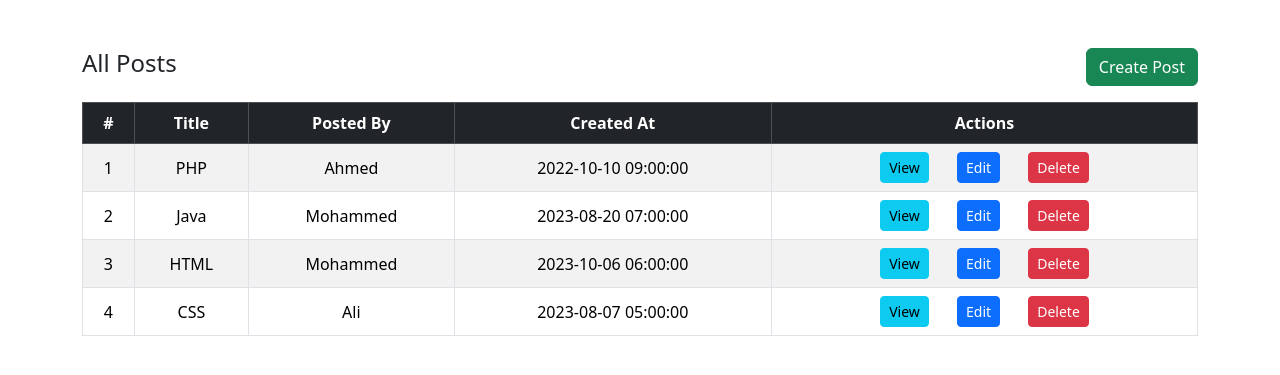
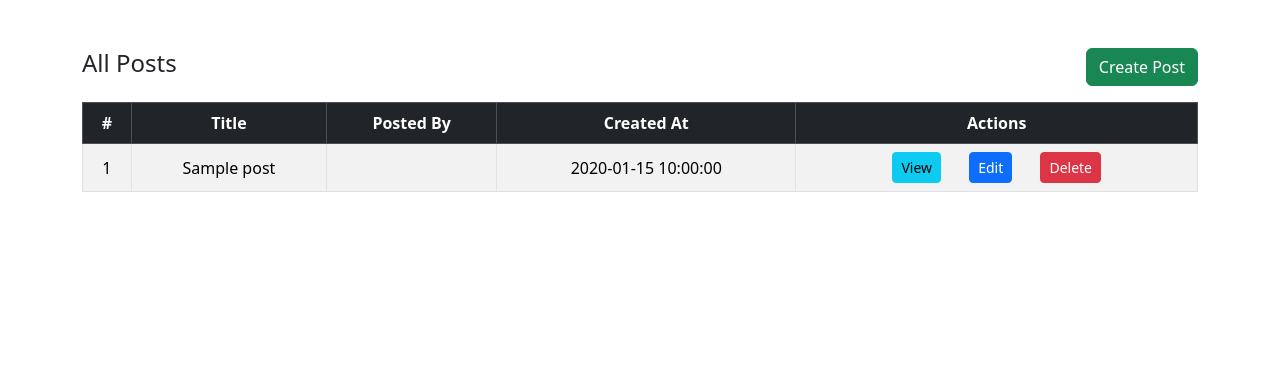
Before and after one commit to Abdulrahman1Fiqi/Blog-Website, a Laravel app: page /posts in a window 1280 px wide. Shown: the part 56-431 px from the top of the page. Run offline with Laravel 12, Linux system fonts and the light colour scheme; tables that the repository leaves empty hold one stand-in row (values such as "Sample post").

Commit message:
Connect posts table to index view

```diff
--- a/app/Http/Controllers/PostController.php
+++ b/app/Http/Controllers/PostController.php
@@ -2,18 +2,17 @@
 
 namespace App\Http\Controllers;
 
+use App\Models\Post;
 use Illuminate\Http\Request;
 
 class PostController extends Controller
 {
     public function index(){
-        $allPosts=[
-            ['id'=>1,'title'=>'PHP','Poste_by'=>'Ahmed','Created_at'=> '2022-10-10 09:00:00'],
-            ['id'=>2,'title'=>'Java','Poste_by'=>'Mohammed','Created_at'=> '2023-08-20 07:00:00'],
-            ['id'=>3,'title'=>'HTML','Poste_by'=>'Mohammed','Created_at'=> '2023-10-06 06:00:00'],
-            ['id'=>4,'title'=>'CSS','Poste_by'=>'Ali','Created_at'=> '2023-08-07 05:00:00'],
-        ];
-        return view('posts.index',['posts'=>$allPosts]);
+
+        $postsFromDB=Post::all();
+
+
+        return view('posts.index',['posts'=>$postsFromDB]);
     }
 
 
--- /dev/null
+++ b/app/Models/Post.php
@@ -0,0 +1,10 @@
+<?php
+
+namespace App\Models;
+
+use Illuminate\Database\Eloquent\Model;
+
+class Post extends Model
+{
+    //
+}
--- a/resources/views/posts/index.blade.php
+++ b/resources/views/posts/index.blade.php
@@ -27,7 +27,7 @@
                 <td>{{ $post['id'] }}</td>
                 <td>{{ $post['title'] }}</td>
                 <td>{{ $post['Poste_by'] }}</td>
-                <td>{{ $post['Created_at'] }}</td>
+                <td>{{ $post['created_at'] }}</td>
                 <td>
                     <a href="{{route('posts.show',$post['id']) }}" class="btn btn-info btn-sm me-4">View</a>
                     <a href="{{route('posts.edit',$post['id']) }}" class="btn btn-primary btn-sm me-4">Edit</a>
```
Also changed, not shown: 1 other file.
